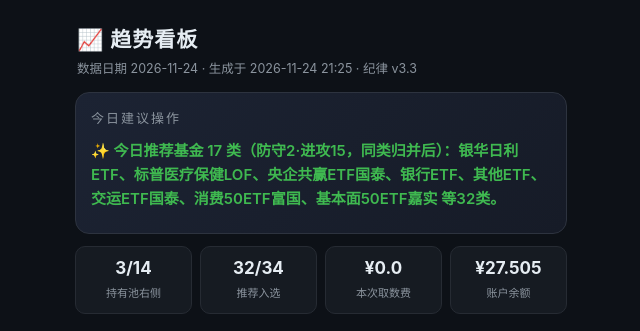
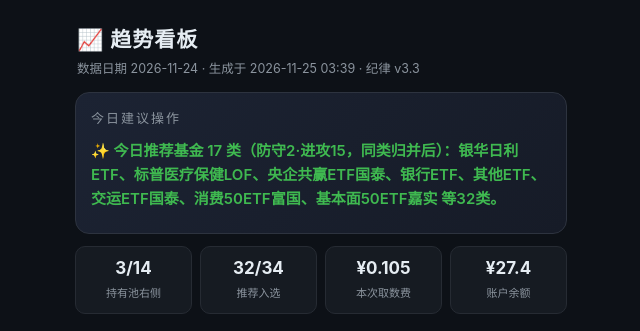
Before and after one commit to shinning-niki/trend-dashboard, a plain HTML site: page index.html in a window 1280 px wide. Shown: the top 331 px of the page, 319-959 px from the left. Drawn offline with Linux system fonts and the light colour scheme.

Commit message:
deploy: 2026-11-25

```diff
--- a/index.html
+++ b/index.html
@@ -62,7 +62,7 @@
 <div class="wrap">
   <header>
     <h1>📈 趋势看板</h1>
-    <div class="hsub">数据日期 2026-11-24 · 生成于 2026-11-24 21:25 · 纪律 v3.3</div>
+    <div class="hsub">数据日期 2026-11-24 · 生成于 2026-11-25 03:39 · 纪律 v3.3</div>
   </header>
 
   <section class="advice">
@@ -73,8 +73,8 @@
   <div class="stats">
     <div class="stat"><b>3/14</b><span>持有池右侧</span></div>
     <div class="stat"><b>32/34</b><span>推荐入选</span></div>
-    <div class="stat"><b>¥0.0</b><span>本次取数费</span></div>
-    <div class="stat"><b>¥27.505</b><span>账户余额</span></div>
+    <div class="stat"><b>¥0.105</b><span>本次取数费</span></div>
+    <div class="stat"><b>¥27.4</b><span>账户余额</span></div>
   </div>
 
 
@@ -175,7 +175,7 @@
         <div class="crow2"><span class="price">5799.01</span>
           <span class="rets">日 <span class="dn">-0.23%</span> · 周 <span class="dn">-4.82%</span> · 月 <span class="dn">-9.77%</span></span></div>
         <div class="crow3"><span class="temp" style="background:#40a9ff">凉</span><span class="phase">冬至</span></div>
-        <div class="sbar"><div class="sfill" style="width:25%"></div></div><div class="sval">强度 <b>24.7</b></div>
+        <div class="sbar"><div class="sfill" style="width:23%"></div></div><div class="sval">强度 <b>23.4</b></div>
         <div class="crow4"><div class="sigtag" style="color:#6e7681">仓位建议：回避</div><div class="note">趋势左侧（温度凉），不抄底、不补仓</div></div>
       </div>
 
```
